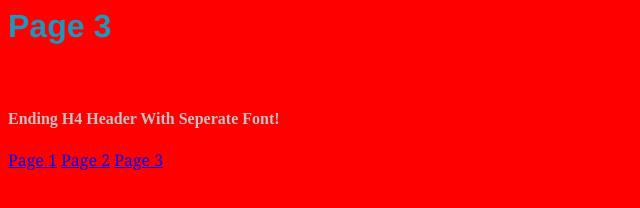
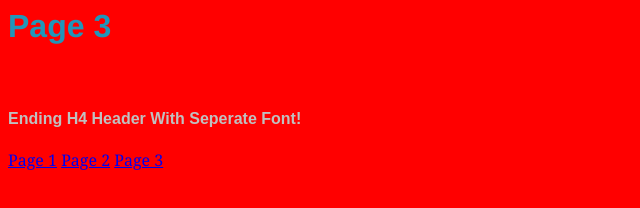
Before and after one commit to ChrisRynhoud/HW3ExtraCredit, a plain HTML site: page Root/HW5/Page3.html in a window 1280 px wide. Shown: the full height of the page, 0-640 px from the left. Drawn offline with Linux system fonts and the light colour scheme.

Commit message:
Updated Style

```diff
--- a/Root/HW5/style.css
+++ b/Root/HW5/style.css
@@ -5,4 +5,4 @@ h4 { font-family: Monospaced; color: #2096ba; }
 
 h3 { font-family: Georgia; color: #2096ba; border-style: dotted; }
 h2 { font-family: Monospaced; color: #00FFFF; }
-h4 { font-family: Brush Script MT; color: #C0C0C0; }
+h4 { font-family: "Copperplate", Fantasy; color: #C0C0C0; }
```
